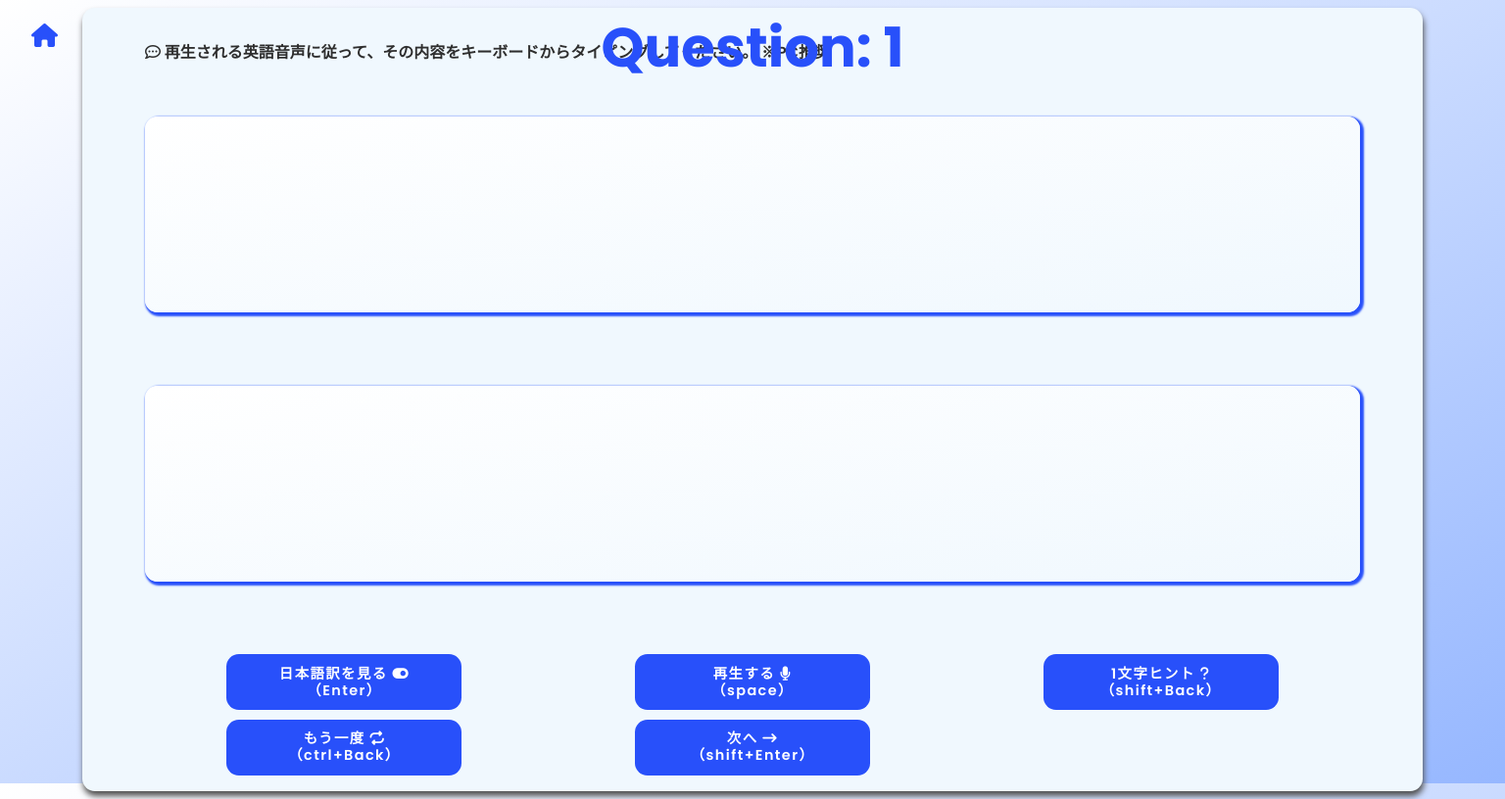
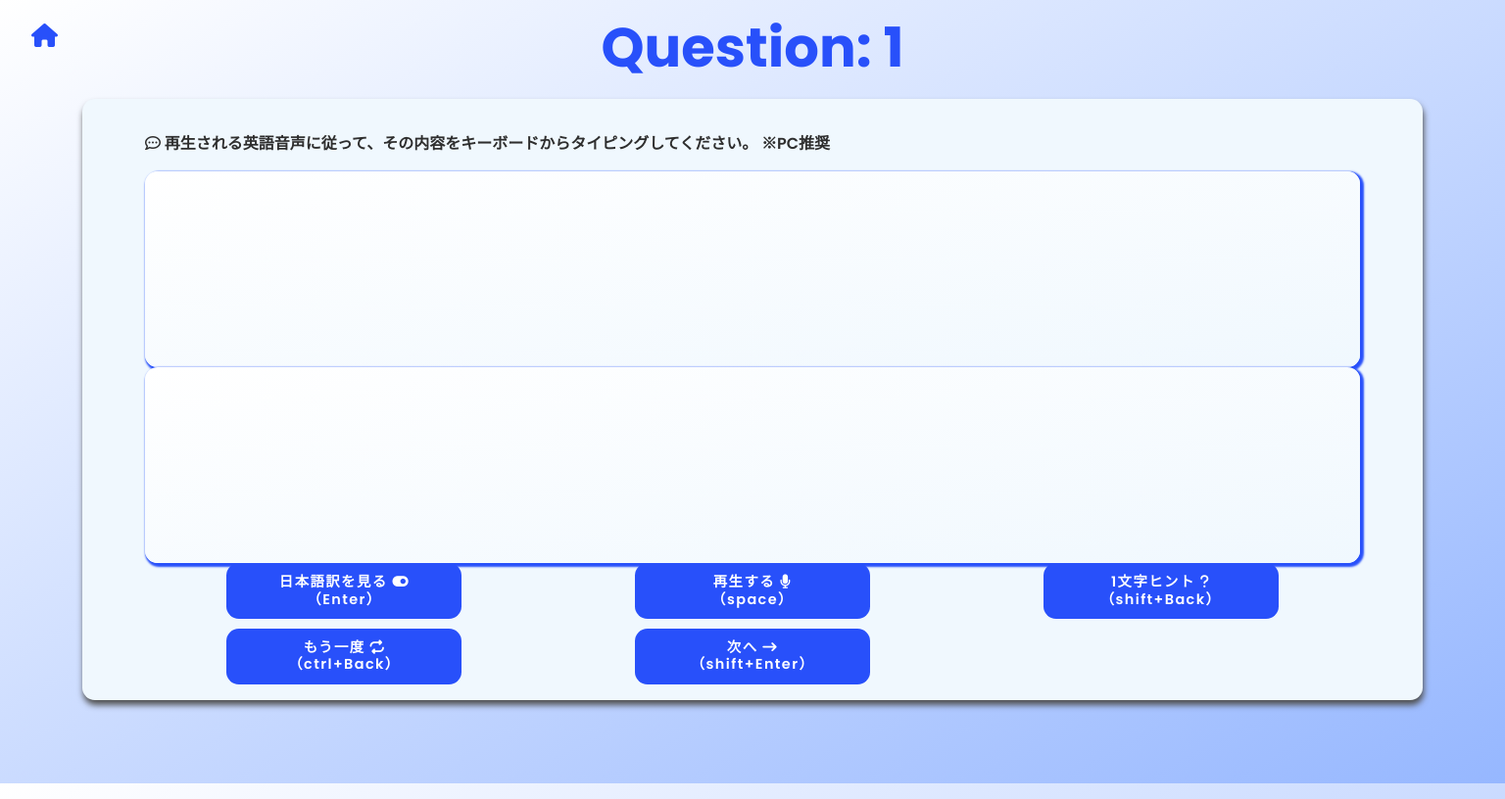
Before and after one commit to atsudora/EnDictation, a Django app: page /random/ in a window 1536 px wide. Shown: the whole page at 98% size. Run offline with Django 4.2, Linux system fonts and the light colour scheme; some libraries are stand-ins or nearby versions; some web fonts are replaced.

Commit message:
container min-hightの変更

```diff
--- a/static/app/random.css
+++ b/static/app/random.css
@@ -115,7 +115,7 @@ a.btn--radius {
 
 @media (min-width: 1281px) {
   .container {
-    min-height: 800px;
+    min-height: 600px;
   }
 
   .question-display,
```
